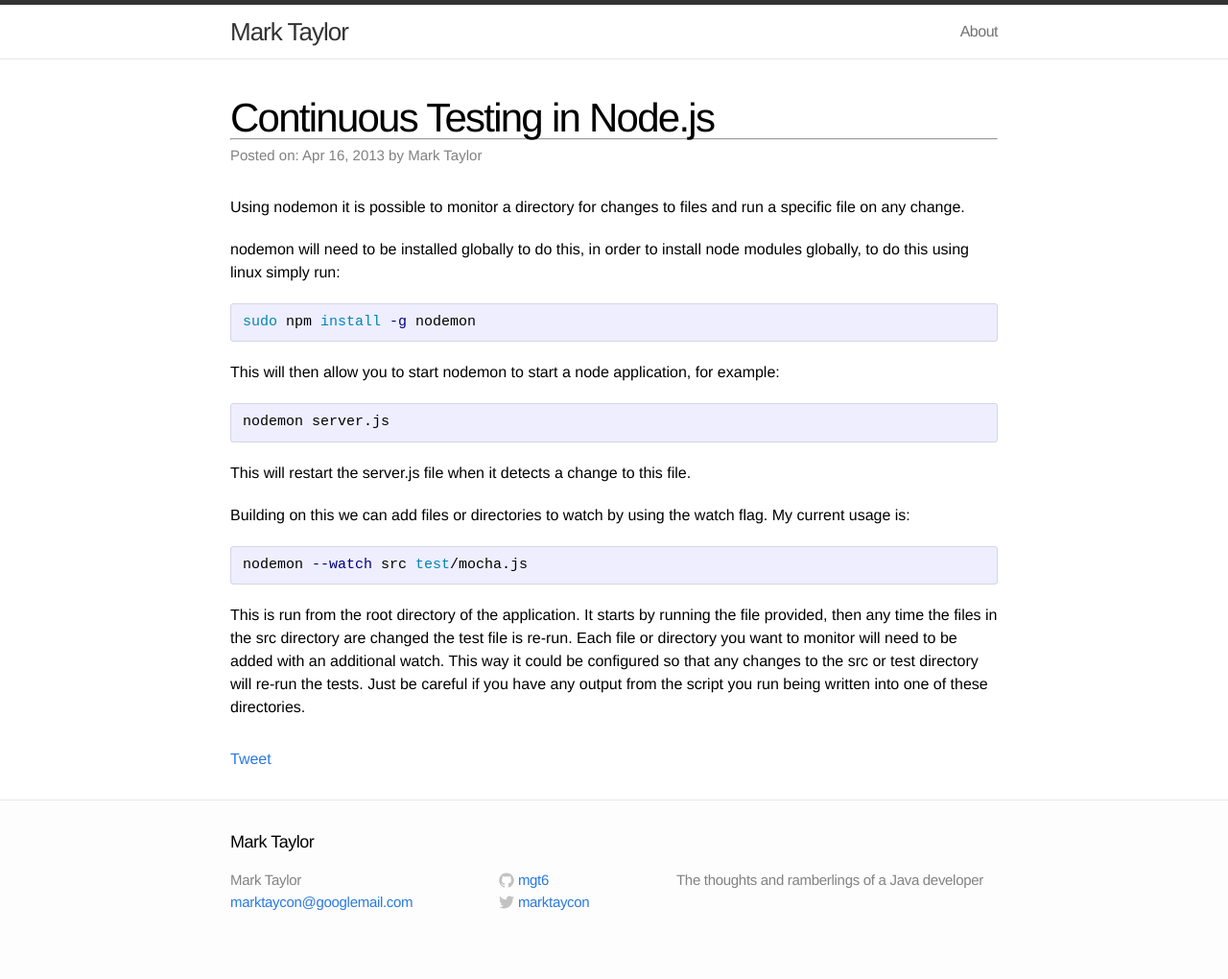
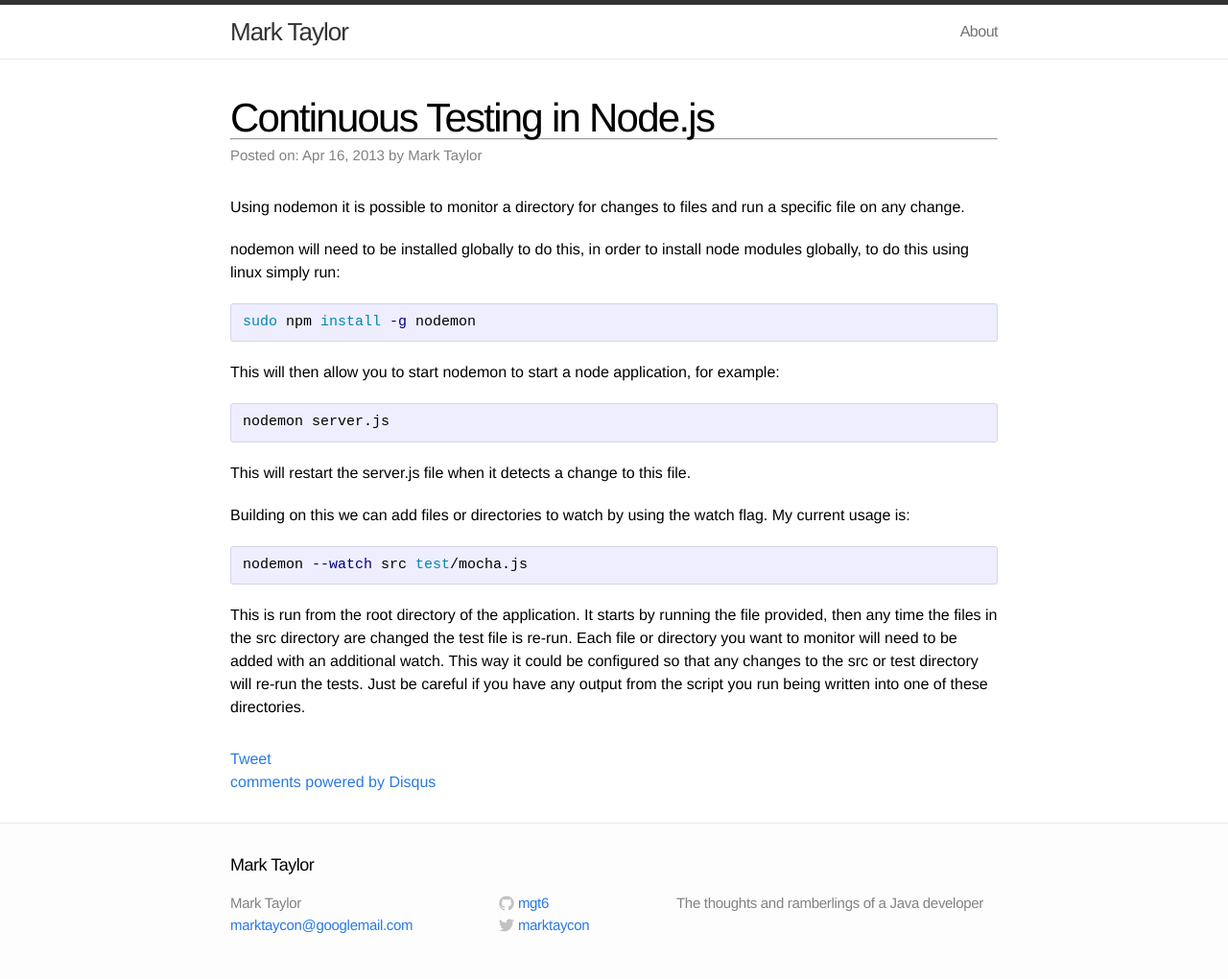
Before and after one commit to mgt6/mgt6.github.io, a Jekyll site: the page built from _posts/2013-04-16-continuous-testing-in-node.markdown, in a window 1280 px wide. Shown: the whole page at 96% size. Built offline with Jekyll 4.4.1, drawn with Linux system fonts in a browser that asks for light colours; comment, search, counter and statistics services are not loaded; before the commit the page ends 996 px from its top, so only the background shows below that; some of the changed lines change nothing that is shown.

Commit message:
Added disqus integration

```diff
--- a/_layouts/post.html
+++ b/_layouts/post.html
@@ -30,4 +30,19 @@
       </script>
   </footer>
 
+    <!-- Add Disqus comments. -->
+    <div id="disqus_thread"></div>
+    <script type="text/javascript">
+        var disqus_shortname = 'mgt6';
+
+        /* * * DON'T EDIT BELOW THIS LINE * * */
+        (function() {
+            var dsq = document.createElement('script'); dsq.type = 'text/javascript'; dsq.async = true;
+            dsq.src = '//' + disqus_shortname + '.disqus.com/embed.js';
+            (document.getElementsByTagName('head')[0] || document.getElementsByTagName('body')[0]).appendChild(dsq);
+        })();
+    </script>
+    <noscript>Please enable JavaScript to view the <a href="http://disqus.com/?ref_noscript">comments powered by Disqus.</a></noscript>
+    <a href="http://disqus.com" class="dsq-brlink">comments powered by <span class="logo-disqus">Disqus</span></a>
+
 </div>
```
